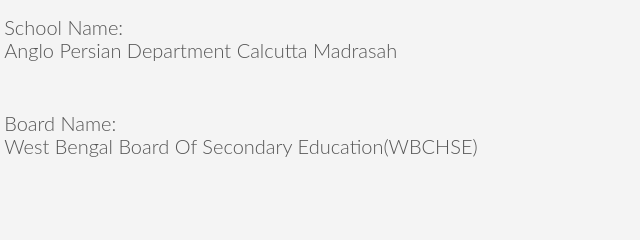
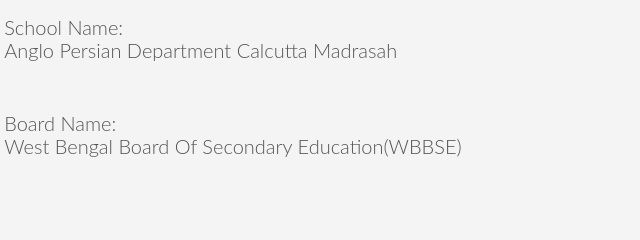
Before and after one commit to MdAzhar123/MdAzhar123.github.io, a plain HTML site: page index.html in a window 1280 px wide. Shown: the part 2491-2731 px from the top of the page, 180-820 px from the left. Drawn offline with Linux system fonts and the light colour scheme.

Commit message:
Update index.html

```diff
--- a/index.html
+++ b/index.html
@@ -109,7 +109,7 @@
                     </div>
 	    <div class="academics">
                         <div>6</div>
-                        <p> Board Name: <br>West Bengal Board Of  Secondary Education(WBCHSE)</p>
+                        <p> Board Name: <br>West Bengal Board Of  Secondary Education(WBBSE)</p>
                     </div>
 
 
```
